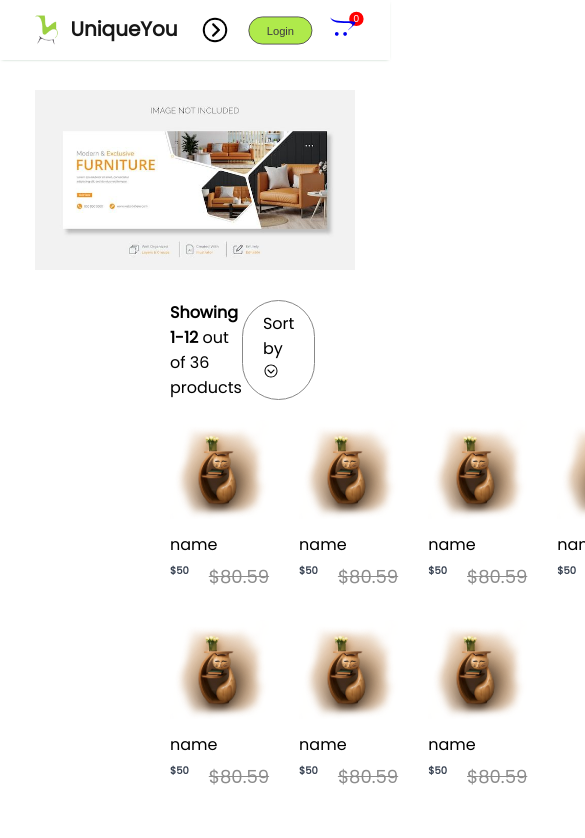
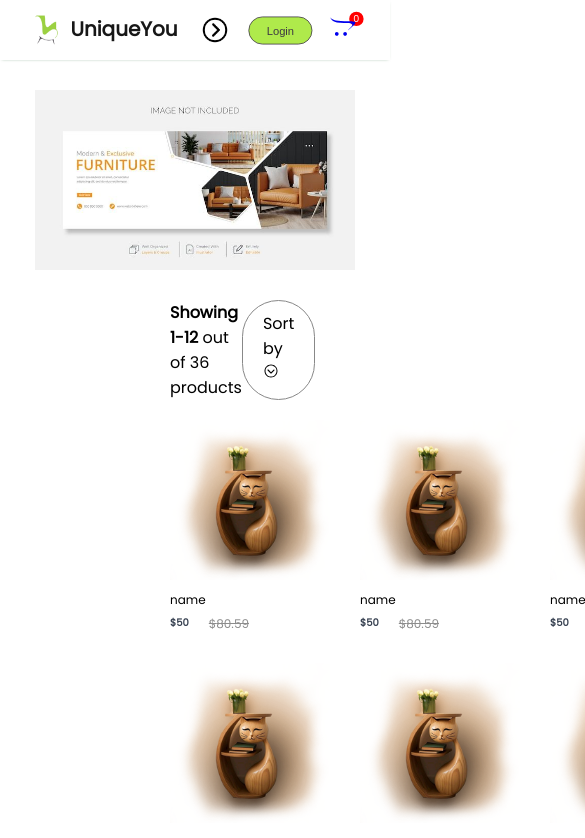
Before and after one commit to WasanaS1/Ferniture_WebApp, a React (Create React App) app in the folder frontend/: page /Indoor in a window 390 px wide. Shown: the top 838 px of the page, 585 px wide, since content can reach past the window. Built offline with nearby package versions, Linux system fonts and the light colour scheme.

Commit message:
Add item media query

```diff
--- a/frontend/src/Components/Item/Item.css
+++ b/frontend/src/Components/Item/Item.css
@@ -1,8 +1,9 @@
 .item{
-    width: 100%;
+    width: 280px;
 }
+
 .item img {
-    width: 100%;
+    width: 280px;
     height: auto;
     max-width: 100%;
 }
@@ -28,3 +29,45 @@
     transform: scale(1.05);
     transition: 0.6s;
 }
+@media (max-width:1280px){
+    .item{
+        width: 220px;
+        font-size: 14px;
+    }
+    .item img{
+        width: 220px;
+    }
+    .item-price-old{
+        font-size: 14px;
+    }
+}
+@media(max-width:1024px){
+    .item{ width: 170px;
+        font-size: 13px;
+    }
+    .item img{
+        width: 170px;
+    }
+    .item-price-old{
+        font-size: 13px;
+    }
+}
+@media(max-width:800px){
+    .item{ width: 120px;
+        font-size: 12px;
+    }
+    .item img{
+        width: 120px;
+    }
+    .item-price-old{
+        font-size: 12px;
+    }
+}
+@media(max-width:500px){
+    .item{
+        width: 160px;
+    }
+    .item img{
+        width: 160px;
+    }
+}
```
